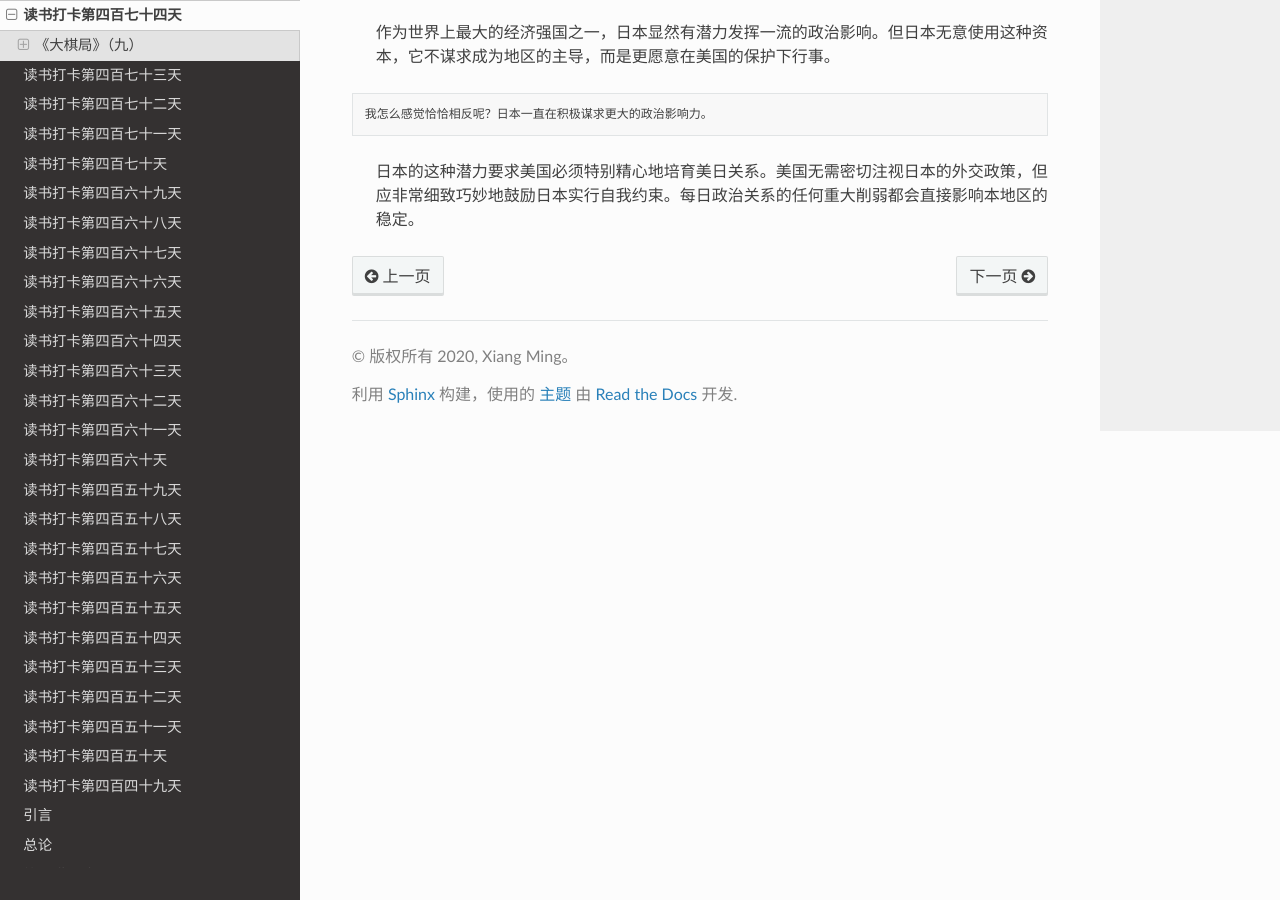
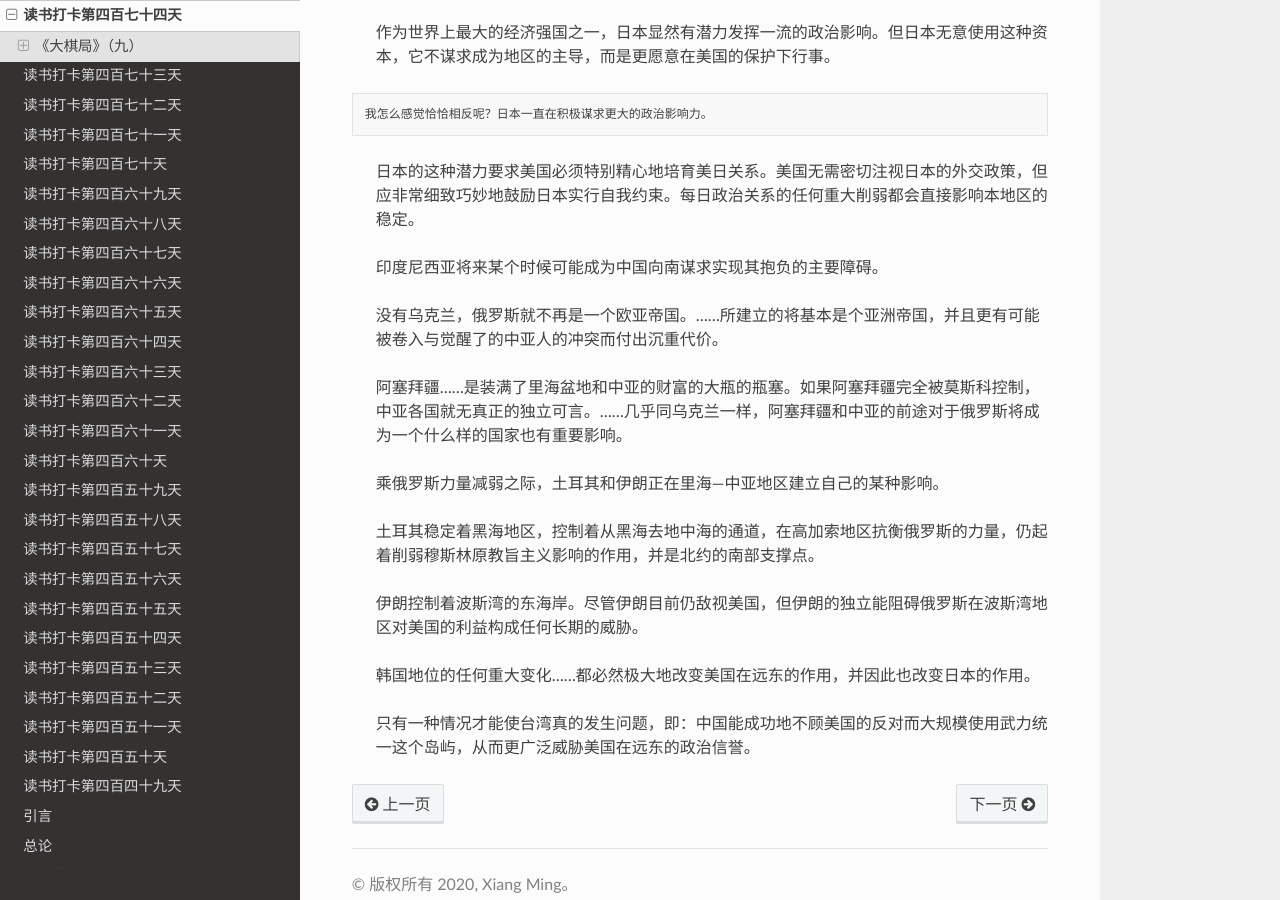
Before and after one commit to xiangming1975/reading, a Sphinx documentation site: the page built from source/2021-11-12.md, in a window 1280 px wide and 900 px high, scrolled down 1109 px. Built offline with Sphinx 7.4.7 and the Read the Docs theme 2.0.0, drawn with Linux system fonts in a browser that asks for light colours.

Commit message:
大棋局

````diff
--- a/source/2021-11-12.md
+++ b/source/2021-11-12.md
@@ -28,3 +28,19 @@
 我怎么感觉恰恰相反呢？日本一直在积极谋求更大的政治影响力。
 ```
 > 日本的这种潜力要求美国必须特别精心地培育美日关系。美国无需密切注视日本的外交政策，但应非常细致巧妙地鼓励日本实行自我约束。每日政治关系的任何重大削弱都会直接影响本地区的稳定。
+
+> 印度尼西亚将来某个时候可能成为中国向南谋求实现其抱负的主要障碍。
+
+> 没有乌克兰，俄罗斯就不再是一个欧亚帝国。……所建立的将基本是个亚洲帝国，并且更有可能被卷入与觉醒了的中亚人的冲突而付出沉重代价。
+
+> 阿塞拜疆……是装满了里海盆地和中亚的财富的大瓶的瓶塞。如果阿塞拜疆完全被莫斯科控制，中亚各国就无真正的独立可言。……几乎同乌克兰一样，阿塞拜疆和中亚的前途对于俄罗斯将成为一个什么样的国家也有重要影响。
+
+> 乘俄罗斯力量减弱之际，土耳其和伊朗正在里海—中亚地区建立自己的某种影响。
+
+> 土耳其稳定着黑海地区，控制着从黑海去地中海的通道，在高加索地区抗衡俄罗斯的力量，仍起着削弱穆斯林原教旨主义影响的作用，并是北约的南部支撑点。
+
+> 伊朗控制着波斯湾的东海岸。尽管伊朗目前仍敌视美国，但伊朗的独立能阻碍俄罗斯在波斯湾地区对美国的利益构成任何长期的威胁。
+
+> 韩国地位的任何重大变化……都必然极大地改变美国在远东的作用，并因此也改变日本的作用。
+
+> 只有一种情况才能使台湾真的发生问题，即：中国能成功地不顾美国的反对而大规模使用武力统一这个岛屿，从而更广泛威胁美国在远东的政治信誉。
````
Also changed, not shown: source/2021-11-13.md (added, +17 -0 lines).
